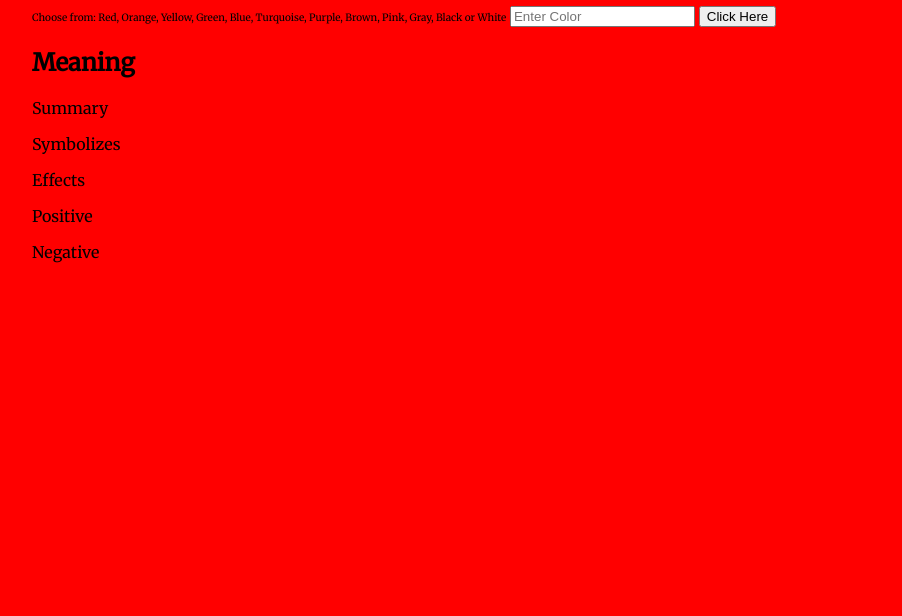
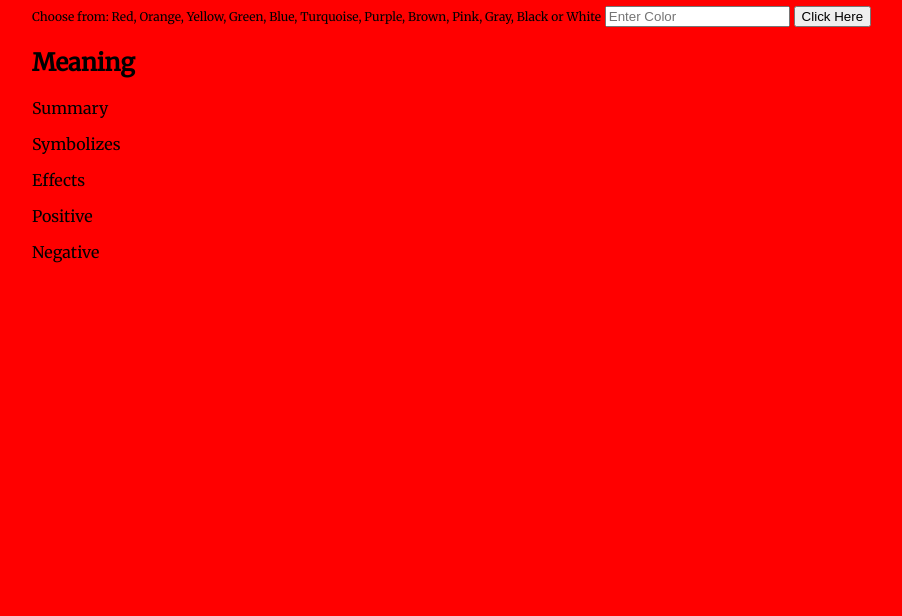
Before and after one commit to racheleckenrod/ColorMeaning, a website: page index.html in a window 1280 px wide. Shown: the part 184-800 px from the top of the page, without its empty margins (96-998 px from the left). Drawn offline with Linux system fonts and the light colour scheme.

Commit message:
adjusting css

```diff
--- a/css/style.css
+++ b/css/style.css
@@ -5,5 +5,6 @@ body{
 }
 
 span{
-    font-size: 10px;
+    font-size: 12px;
+    padding-bottom: 5px;
 }
```
